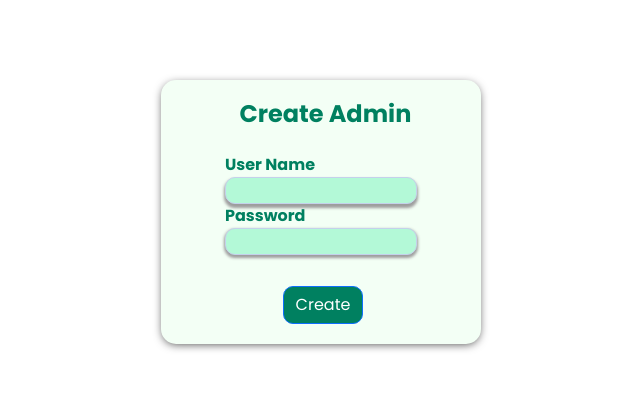
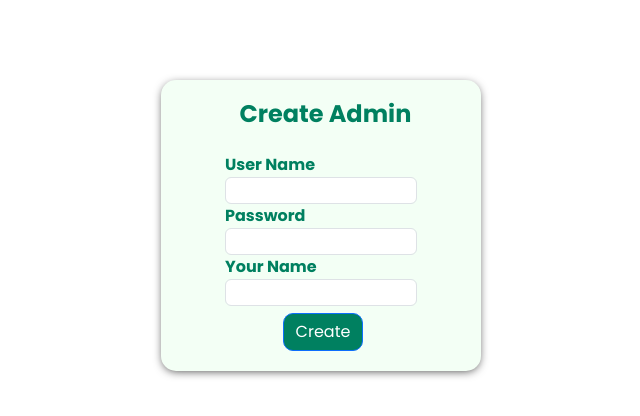
Before and after one commit to isuruij/TaxComputationSystem-FrontEnd, a React (Vite) app: page /Create/FirstAdmin in a window 1280 px wide. Shown: the top 416 px of the page, without its empty margins (287-927 px from the left). Built offline with nearby package versions, Linux system fonts and the light colour scheme.

Commit message:
Refactor user header component and admin login component

```diff
--- a/src/components/Admins/SuperAdmin/Header/AdminHeader.jsx
+++ b/src/components/Admins/SuperAdmin/Header/AdminHeader.jsx
@@ -7,6 +7,9 @@ import Cookies from "js-cookie";
 import { jwtDecode } from "jwt-decode";
 
 function Header() {
+
+  // const cookieValue = Cookies.get("token");
+  // const name = jwtDecode(cookieValue).name;
 
 
   const [count, setcount] = useState(0);
@@ -35,9 +38,12 @@ function Header() {
           {count}
         </span>
       ) : (
-        <h6 className="headername">{name}</h6>
+        <h6></h6>
       )}
       <img src={Profile} alt="Profile" />
+      <span style={{ display: "flex", marginTop: "2vh", marginLeft: "1vw" }}>
+        {/* <h6 className="headername">{name}</h6> */}
+      </span>
     </div>
   );
 }
--- a/src/components/Admins/SuperAdmin/Login/Login.jsx
+++ b/src/components/Admins/SuperAdmin/Login/Login.jsx
@@ -9,7 +9,7 @@ function Login() {
   const base_url = import.meta.env.VITE_APP_BACKEND_URL;
 
   const [values, setvalues] = useState({
-    email: "",
+    userName: "",
     password: "",
   });
 
@@ -22,12 +22,12 @@ function Login() {
     event.preventDefault();
     try {
       setLoading(true);
-      const res = await Axios.post(`${base_url}/api/taxpayer/login`, values);
+      const res = await Axios.post(`${base_url}/api/SuperAdmin/login`, values);
       if (res.data.Status === "Success") {
         navigate("/UserHomePage");
       } else {
         setLoading(false);
-        alert("Invalid credentials! Please enter correct details.");
+        alert("Login Failed!");
       }
     } catch (error) {
       console.log(error);
@@ -68,20 +68,20 @@ function Login() {
                 width: "15vw",
                 fontSize: "15px",
                 height: "27px",
-                outline: "none",
-                background: "#B3F9D7",
-                color: "#000000",
-                border: "1px solid #C4D1EB",
-                borderRadius: "10px",
-                boxShadow: "0px 3px 3px 1px #9D9D9D",
-                transition: ".3s ease",
+                // outline: "none",
+                // background: "#B3F9D7",
+                // color: "#000000",
+                // border: "1px solid #C4D1EB",
+                // borderRadius: "10px",
+                // boxShadow: "0px 3px 3px 1px #9D9D9D",
+                // transition: ".3s ease",
               }}
               className="login-input details-input form-control"
-              type="email"
+              type="text"
               id="exampleInputEmail1"
               placeholder=""
               onChange={(e) => {
-                setvalues({ ...values, email: e.target.value });
+                setvalues({ ...values, userName: e.target.value });
               }}
             />
           </div>
@@ -97,12 +97,12 @@ function Login() {
                     fontSize: "15px",
                     height: "27px",
                     outline: "none",
-                    background: "#B3F9D7",
-                    color: "#000000",
-                    border: "1px solid #C4D1EB",
-                    borderRadius: "10px",
-                    boxShadow: "0px 2px 3px 1px #9D9D9D",
-                    transition: ".3s ease",
+                    // background: "#B3F9D7",
+                    // color: "#000000",
+                    // border: "1px solid #C4D1EB",
+                    // borderRadius: "10px",
+                    // boxShadow: "0px 2px 3px 1px #9D9D9D",
+                    // transition: ".3s ease",
                   }}
               className="login-input details-input form-control"
               type="password"
--- a/src/components/user/Header/Header.jsx
+++ b/src/components/user/Header/Header.jsx
@@ -36,7 +36,7 @@ function Header() {
           {count}
         </span>
       ) : (
-        <h6 className="headername">{name}</h6>
+        <h6></h6>
       )}
       <img src={Profile} alt="Profile" />
       <span style={{ display: "flex", marginTop: "2vh", marginLeft: "1vw" }}>
--- a/src/pages/SuperAdmin/CreateFirstAdmin.jsx
+++ b/src/pages/SuperAdmin/CreateFirstAdmin.jsx
@@ -9,8 +9,9 @@ function CreateFirstAdmin() {
   const base_url = import.meta.env.VITE_APP_BACKEND_URL;
 
   const [values, setvalues] = useState({
-    email: "",
+    userName: "",
     password: "",
+    name:""
   });
 
   const [loading, setLoading] = useState(false);
@@ -22,12 +23,15 @@ function CreateFirstAdmin() {
     event.preventDefault();
     try {
       setLoading(true);
-      const res = await Axios.post(`${base_url}/api/taxpayer/login`, values);
+      const res = await Axios.post(`${base_url}/api/SuperAdmin/register`, values);
       if (res.data.Status === "Success") {
-        navigate("/UserHomePage");
-      } else {
+        navigate("/SuperAdminDashboard");
+      } else if (res.data.message == "already registered user") {
+        alert("User Name is already registered! Please Enter another one");
         setLoading(false);
-        alert("Invalid credentials! Please enter correct details.");
+      }else{
+        alert("System Error!");
+        setLoading(false);
       }
     } catch (error) {
       console.log(error);
@@ -70,19 +74,19 @@ function CreateFirstAdmin() {
                 fontSize: "15px",
                 height: "27px",
                 outline: "none",
-                background: "#B3F9D7",
-                color: "#000000",
-                border: "1px solid #C4D1EB",
-                borderRadius: "10px",
-                boxShadow: "0px 3px 3px 1px #9D9D9D",
-                transition: ".3s ease",
+                // background: "#B3F9D7",
+                // color: "#000000",
+                // border: "1px solid #C4D1EB",
+                // borderRadius: "10px",
+                // boxShadow: "0px 3px 3px 1px #9D9D9D",
+                // transition: ".3s ease",
               }}
               className="login-input details-input form-control"
-              type="email"
+              type="text"
               id="exampleInputEmail1"
               placeholder=""
               onChange={(e) => {
-                setvalues({ ...values, email: e.target.value });
+                setvalues({ ...values, userName: e.target.value });
               }}
             />
           </div>
@@ -98,12 +102,12 @@ function CreateFirstAdmin() {
                     fontSize: "15px",
                     height: "27px",
                     outline: "none",
-                    background: "#B3F9D7",
-                    color: "#000000",
-                    border: "1px solid #C4D1EB",
-                    borderRadius: "10px",
-                    boxShadow: "0px 2px 3px 1px #9D9D9D",
-                    transition: ".3s ease",
+                    // background: "#B3F9D7",
+                    // color: "#000000",
+                    // border: "1px solid #C4D1EB",
+                    // borderRadius: "10px",
+                    // boxShadow: "0px 2px 3px 1px #9D9D9D",
+                    // transition: ".3s ease",
                   }}
               className="login-input details-input form-control"
               type="password"
@@ -114,7 +118,35 @@ function CreateFirstAdmin() {
               }}
             />
           </div>
-          <br></br>
+
+        </div>
+
+        <div className="form-group" style={{ marginLeft: "10%" }}>
+          <label className="lables" style={{fontWeight:"700",color:"#008060"}}>Your Name</label>
+          <div>
+            <input
+              required
+              style={{
+                width: "15vw",
+                fontSize: "15px",
+                height: "27px",
+                outline: "none",
+                // background: "#B3F9D7",
+                // color: "#000000",
+                // border: "1px solid #C4D1EB",
+                // borderRadius: "10px",
+                // boxShadow: "0px 3px 3px 1px #9D9D9D",
+                // transition: ".3s ease",
+              }}
+              className="login-input details-input form-control"
+              type="text"
+              id="exampleInputEmail1"
+              placeholder=""
+              onChange={(e) => {
+                setvalues({ ...values, name: e.target.value });
+              }}
+            />
+          </div>
         </div>
 
         <button
```
